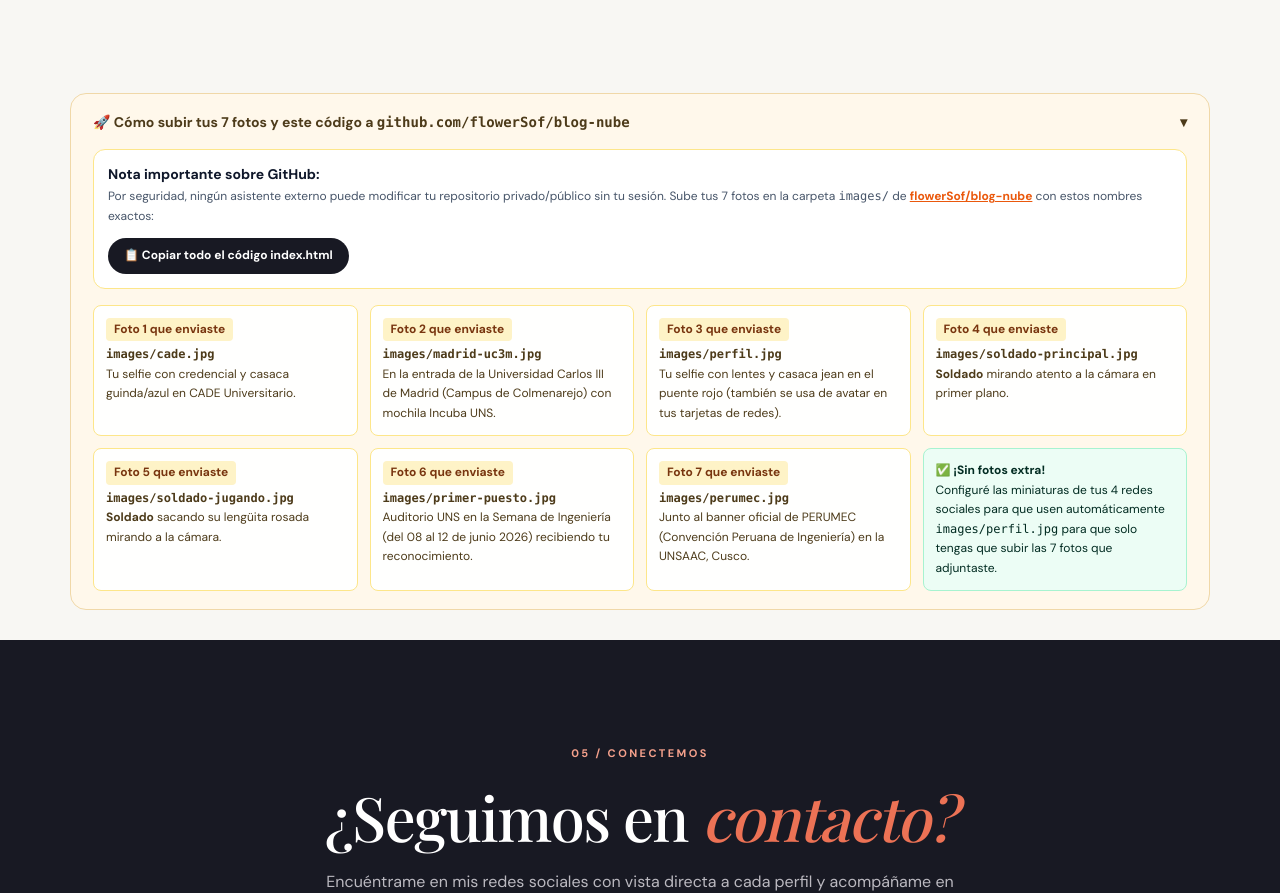
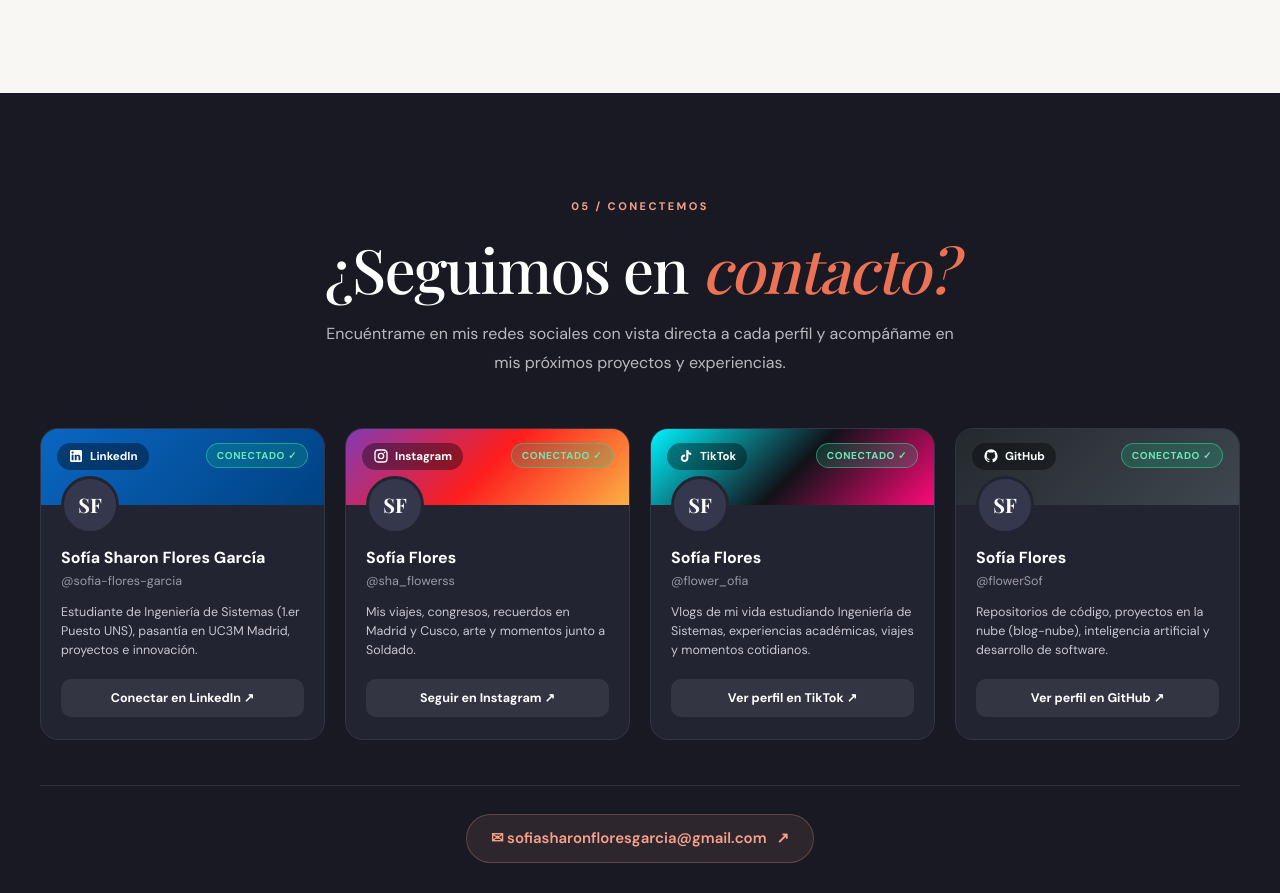
Before and after one commit to flowerSof/blog-nube, a plain HTML site: page index.html in a window 1280 px wide. Shown: the part 3929-4822 px from the top of the page. Drawn offline with nearby package versions, Linux system fonts and the light colour scheme; a web font is replaced by a local one.

Commit message:
Remove guide section for uploading to GitHub

```diff
--- a/index.html
+++ b/index.html
@@ -1294,65 +1294,7 @@
     </section>
 
     <!-- GUÍA PARA SUBIR A GITHUB: flowerSof/blog-nube -->
-    <div class="guide-banner">
-      <details class="guide-details" open>
-        <summary>
-          <span>🚀 Cómo subir tus 7 fotos y este código a <code>github.com/flowerSof/blog-nube</code></span>
-          <span>▾</span>
-        </summary>
-        <div class="mt-4 space-y-4 text-xs leading-relaxed">
-          <div class="flex flex-wrap items-center justify-between gap-3 bg-white p-3.5 rounded-xl border border-amber-200">
-            <div>
-              <strong class="text-sm text-slate-900">Nota importante sobre GitHub:</strong>
-              <p class="text-slate-600 mt-0.5">Por seguridad, ningún asistente externo puede modificar tu repositorio privado/público sin tu sesión. Sube tus 7 fotos en la carpeta <code>images/</code> de <a href="https://github.com/flowerSof/blog-nube/tree/main" target="_blank" rel="noopener noreferrer" class="underline font-bold text-orange-600">flowerSof/blog-nube</a> con estos nombres exactos:</p>
-            </div>
-            <button type="button" id="copy-html-btn" class="copy-btn">📋 Copiar todo el código index.html</button>
-          </div>
-
-          <div class="grid grid-cols-1 md:grid-cols-2 lg:grid-cols-4 gap-3">
-            <div class="bg-white/95 p-3 rounded-lg border border-amber-200">
-              <span class="inline-block bg-amber-100 text-amber-900 font-bold px-2 py-0.5 rounded mb-1">Foto 1 que enviaste</span><br/>
-              <strong><code>images/cade.jpg</code></strong><br/>
-              Tu selfie con credencial y casaca guinda/azul en CADE Universitario.
-            </div>
-            <div class="bg-white/95 p-3 rounded-lg border border-amber-200">
-              <span class="inline-block bg-amber-100 text-amber-900 font-bold px-2 py-0.5 rounded mb-1">Foto 2 que enviaste</span><br/>
-              <strong><code>images/madrid-uc3m.jpg</code></strong><br/>
-              En la entrada de la Universidad Carlos III de Madrid (Campus de Colmenarejo) con mochila Incuba UNS.
-            </div>
-            <div class="bg-white/95 p-3 rounded-lg border border-amber-200">
-              <span class="inline-block bg-amber-100 text-amber-900 font-bold px-2 py-0.5 rounded mb-1">Foto 3 que enviaste</span><br/>
-              <strong><code>images/perfil.jpg</code></strong><br/>
-              Tu selfie con lentes y casaca jean en el puente rojo (también se usa de avatar en tus tarjetas de redes).
-            </div>
-            <div class="bg-white/95 p-3 rounded-lg border border-amber-200">
-              <span class="inline-block bg-amber-100 text-amber-900 font-bold px-2 py-0.5 rounded mb-1">Foto 4 que enviaste</span><br/>
-              <strong><code>images/soldado-principal.jpg</code></strong><br/>
-              <strong>Soldado</strong> mirando atento a la cámara en primer plano.
-            </div>
-            <div class="bg-white/95 p-3 rounded-lg border border-amber-200">
-              <span class="inline-block bg-amber-100 text-amber-900 font-bold px-2 py-0.5 rounded mb-1">Foto 5 que enviaste</span><br/>
-              <strong><code>images/soldado-jugando.jpg</code></strong><br/>
-              <strong>Soldado</strong> sacando su lengüita rosada mirando a la cámara.
-            </div>
-            <div class="bg-white/95 p-3 rounded-lg border border-amber-200">
-              <span class="inline-block bg-amber-100 text-amber-900 font-bold px-2 py-0.5 rounded mb-1">Foto 6 que enviaste</span><br/>
-              <strong><code>images/primer-puesto.jpg</code></strong><br/>
-              Auditorio UNS en la Semana de Ingeniería (del 08 al 12 de junio 2026) recibiendo tu reconocimiento.
-            </div>
-            <div class="bg-white/95 p-3 rounded-lg border border-amber-200">
-              <span class="inline-block bg-amber-100 text-amber-900 font-bold px-2 py-0.5 rounded mb-1">Foto 7 que enviaste</span><br/>
-              <strong><code>images/perumec.jpg</code></strong><br/>
-              Junto al banner oficial de PERUMEC (Convención Peruana de Ingeniería) en la UNSAAC, Cusco.
-            </div>
-            <div class="bg-emerald-50 p-3 rounded-lg border border-emerald-200 text-emerald-950">
-              <strong>✅ ¡Sin fotos extra!</strong><br/>
-              Configuré las miniaturas de tus 4 redes sociales para que usen automáticamente <code>images/perfil.jpg</code> para que solo tengas que subir las 7 fotos que adjuntaste.
-            </div>
-          </div>
-        </div>
-      </details>
-    </div>
+
 
     <!-- 05 / CONECTEMOS & REDES CON MINIATURAS -->
     <section class="contact" id="contacto">
```
